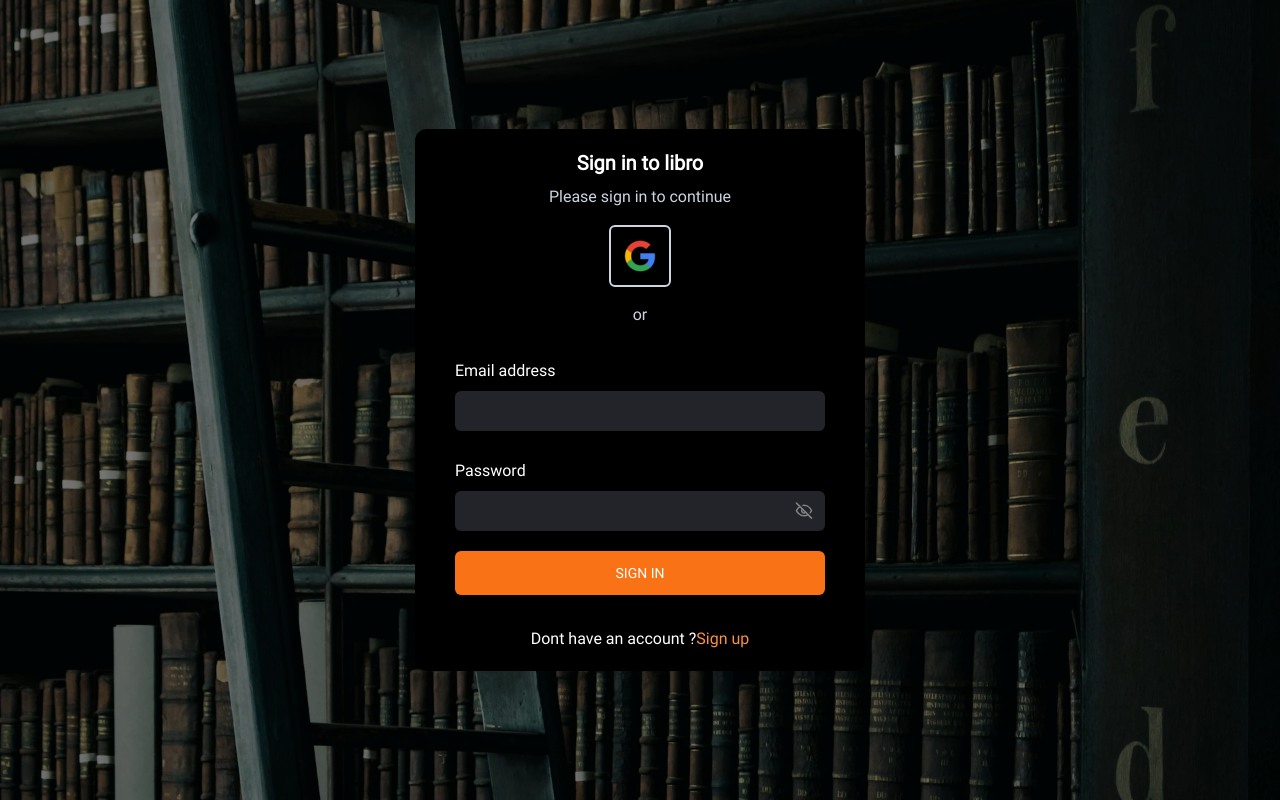
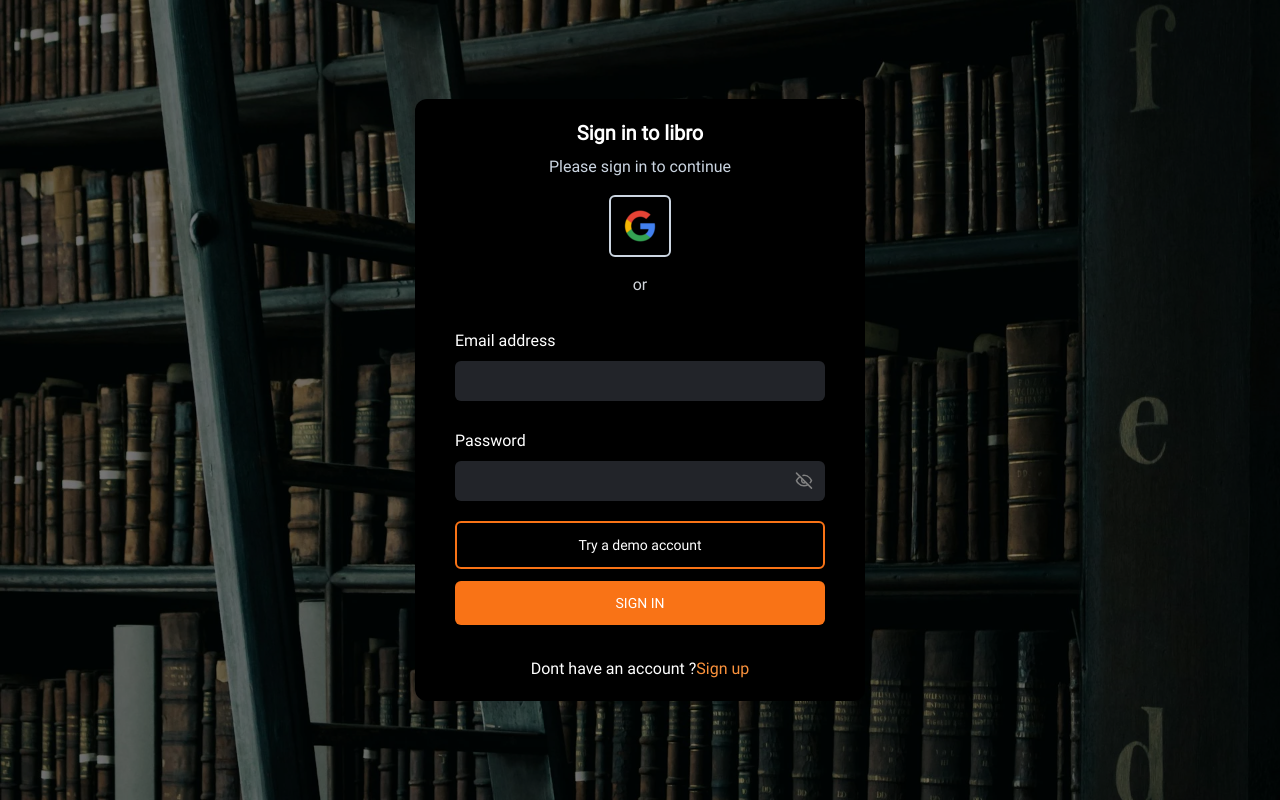
Before and after one commit to OussamaBoussouf/my-library, a React (Vite) app: page / in a window 1280 px wide. Built offline with nearby package versions, Linux system fonts and the light colour scheme; no server answers.

Commit message:
add demo account for visitors to sign in

```diff
--- a/src/components/Singel-book/SingelBook.tsx
+++ b/src/components/Single-book/SingleBook.tsx
@@ -15,6 +15,7 @@ function SingelBook({ book }: { book: InfoBook }) {
         alt="book cover"
         height={336}
         width={210}
+        className="w-full"
       />
       <h2 className="my-3 text-lg capitalize">{book.title}</h2>
       {path === "/dashboard/trash" ? null : (
--- a/src/components/ui/Button.tsx
+++ b/src/components/ui/Button.tsx
@@ -14,7 +14,7 @@ const buttonVariants = cva(
       variant: {
         primary:
           "hover:opacity-90 bg-orange-500 w-full py-3 text-sm rounded-md disabled:opacity-45",
-        secondary: "text-black hover:text-indigo-500",
+        secondary: "hover:bg-orange-400 border-orange-500 border-[2px] w-full py-3 text-sm rounded-md",
       },
     },
     defaultVariants: {
--- a/src/components/ui/Skeleton.tsx
+++ b/src/components/ui/Skeleton.tsx
@@ -1,9 +1,9 @@
 function Skeleton() {
   return (
     <div>
-      <div className="w-full aspect-[7/11] animate-pulse bg-slate-300"></div>
-      <div className="w-1/2 h-[25px] bg-slate-300 animate-pulse rounded-md my-3"></div>
-      <div className="w-full h-[44px] bg-slate-300 animate-pulse rounded-md"></div>
+      <div className="w-full aspect-[7/11] skeleton-loader bg-slate-200"></div>
+      <div className="w-1/2 h-[25px] bg-slate-200 skeleton-loader rounded-md my-3"></div>
+      <div className="w-full h-[44px] bg-slate-200 skeleton-loader rounded-md"></div>
     </div>
   );
 }
--- a/src/index.css
+++ b/src/index.css
@@ -28,3 +28,25 @@
     font-weight: bold;
   }
 }
+
+@layer components {
+
+  @keyframes slideSkeletonBg {
+    to {
+      background-position-x: -250%;
+    }
+  }
+
+  .skeleton-loader {
+    background-color: gainsboro;
+    background-image: linear-gradient(
+      -80deg,
+      transparent 40%,
+      white 50%,
+      transparent 60%
+    );
+    background-size: 200%;
+    background-position-x: -50%;
+    animation: slideSkeletonBg 2s linear forwards infinite;
+  }
+}
--- a/src/pages/Home.tsx
+++ b/src/pages/Home.tsx
@@ -1,4 +1,4 @@
-import SingelBook from "../components/Singel-book/SingelBook";
+import SingelBook from "../components/Single-book/SingleBook";
 import SearchInput from "../components/ui/SearchInput";
 import Select from "../components/ui/Select";
 import Skeleton from "../components/ui/Skeleton";
@@ -15,7 +15,7 @@ const title: Record<string, string> = {
 };
 
 function Home() {
-  const { data, loading, isEmpty, hasNoBooks } = useBook();
+  const { data, isEmpty, hasNoBooks, loading } = useBook();
   const path = useLocation().pathname;
 
   useEffect(() => {
@@ -33,6 +33,7 @@ function Home() {
         <h2 className="text-xl md:text-3xl font-roboto-bold">{title[path]}</h2>
         <Select />
       </div>
+      {/* If there is no result after searching */}
       {isEmpty && (
         <div className="text-center mt-20 flex flex-col items-center">
           <img className="mb-10 w-52" src={search} alt="search icon" />
@@ -42,6 +43,7 @@ function Home() {
           </p>
         </div>
       )}
+      {/* No book exists in this applied filter */}
       {hasNoBooks && (
         <div className="text-center mt-20 flex flex-col items-center">
           <img className="w-36" src={oragneBook} alt="orange book" />
--- a/src/pages/Login.tsx
+++ b/src/pages/Login.tsx
@@ -11,7 +11,7 @@ import Button from "../components/ui/Button";
 import { useEffect } from "react";
 
 function Login() {
-  const { register, handleSubmit, formState, watch} =
+  const { register, handleSubmit, formState, setValue, watch } =
     useForm<UserLogin>({
       resolver: zodResolver(logInSchema),
       defaultValues: {
@@ -26,7 +26,15 @@ function Login() {
     login(data.email, data.password);
   };
 
-  //RESETING SERVER ERRORS
+  //HANDLE A DEMO ACCOUNT RQUEST
+  const handleDemoAccountLogin = () => {
+    const data = { email: "admin@admin.com", password: "123456789" };
+    setValue("email", data.email);
+    setValue("password", data.password);
+    onSubmit(data);
+  };
+
+  //RESETTING SERVER ERRORS
   useEffect(() => {
     const subscription = watch(() => {
       if (error != " ") {
@@ -78,6 +86,14 @@ function Login() {
               <span className="text-red-500">{error}</span>
             </span>
           </div>
+          <Button
+            type="button"
+            onClick={handleDemoAccountLogin}
+            variant="secondary"
+            className="mb-3"
+          >
+            Try a demo account
+          </Button>
           <Button loading={loading} type="submit">
             SIGN IN
           </Button>
```
Also changed, not shown: src/hooks/useFetch.ts (+16 -6 lines).
